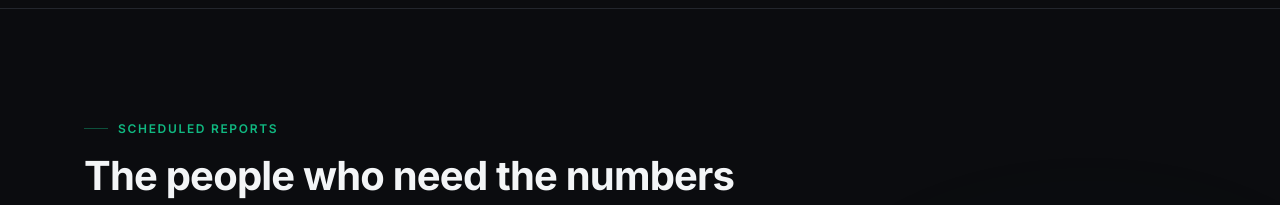
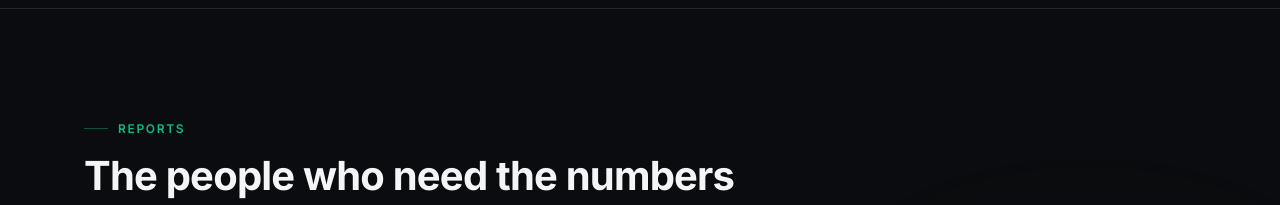
Before and after one commit to daorbit/quantalog-lp, a Next.js app: page / in a window 1280 px wide. Shown: the part 5760-5965 px from the top of the page. Built offline with nearby package versions, Linux system fonts and the light colour scheme; no server answers.

Commit message:
LP chages

```diff
--- a/src/components/sections/reports.tsx
+++ b/src/components/sections/reports.tsx
@@ -109,7 +109,7 @@ export function Reports() {
 
       <div className="relative mx-auto max-w-6xl px-5 py-28">
         <SectionHeading
-          eyebrow="Scheduled reports"
+          eyebrow="Reports"
           title={
             <>
               The people who need the numbers
--- a/src/content/docs/email-reports.tsx
+++ b/src/content/docs/email-reports.tsx
@@ -13,7 +13,7 @@ function Body() {
 
       <H2 id="creating">Creating a report</H2>
       <P>
-        Open <b>Email reports</b> in the sidebar and choose <b>New report</b>.
+        Open <b>Reports</b> in the sidebar and choose <b>New report</b>.
         Each report belongs to one workspace and covers either every site in it
         or a specific selection.
       </P>
@@ -126,7 +126,7 @@ function Body() {
 
 export const emailReports: Doc = {
   slug: "email-reports",
-  title: "Scheduled email reports",
+  title: "Reports",
   description:
     "Email analytics and SEO summaries on a schedule, with a spreadsheet attachment, to anyone you choose.",
   category: "Tracking",
```
